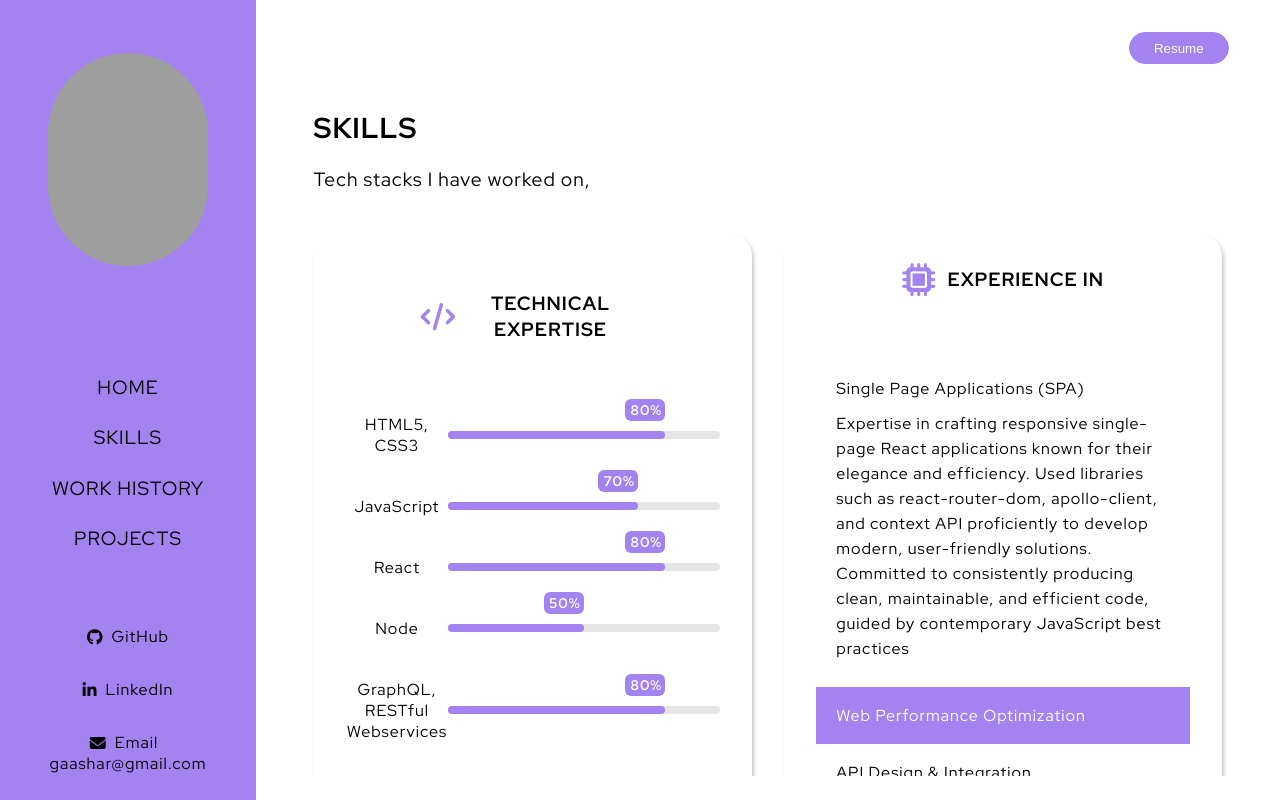
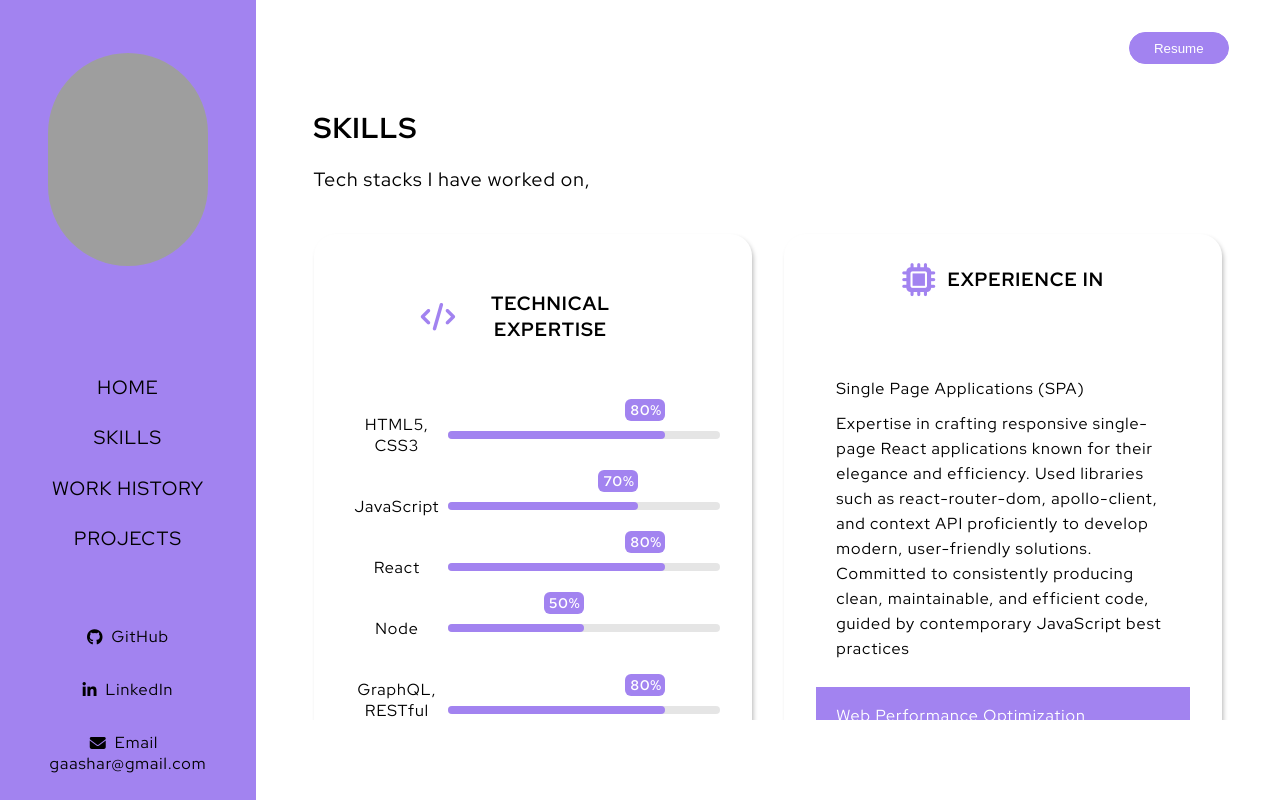
Before and after one commit to gaashar/aasha-portfolio, a React (Create React App) app: page /skills in a window 1280 px wide. Built offline with nearby package versions, Linux system fonts and the light colour scheme; grey boxes are pictures that could not be loaded.

Commit message:
Adjusted the main height again

```diff
--- a/src/components/Portfolio/index.jsx
+++ b/src/components/Portfolio/index.jsx
@@ -20,8 +20,8 @@
           <Route path="/experience" element={<Experience />} />
           <Route path="/projects" element={<Projects />} />
         </Routes>
+        <div className="footer"></div>
       </main>
-      <div></div>
     </div>
   );
 };
--- a/src/components/Portfolio/index.scss
+++ b/src/components/Portfolio/index.scss
@@ -15,7 +15,8 @@
   .main-body {
     text-align: center;
     overflow-y: auto;
-    height: 85%;
+    flex-grow: 1;
+    min-height: 0;
 
     .heading {
       margin-bottom: 1rem;
@@ -32,6 +33,10 @@
       }
     }
   }
+
+  .footer {
+    flex: 0 0 10%;
+  }
 }
 
 @media (max-width: 768px) {
```
